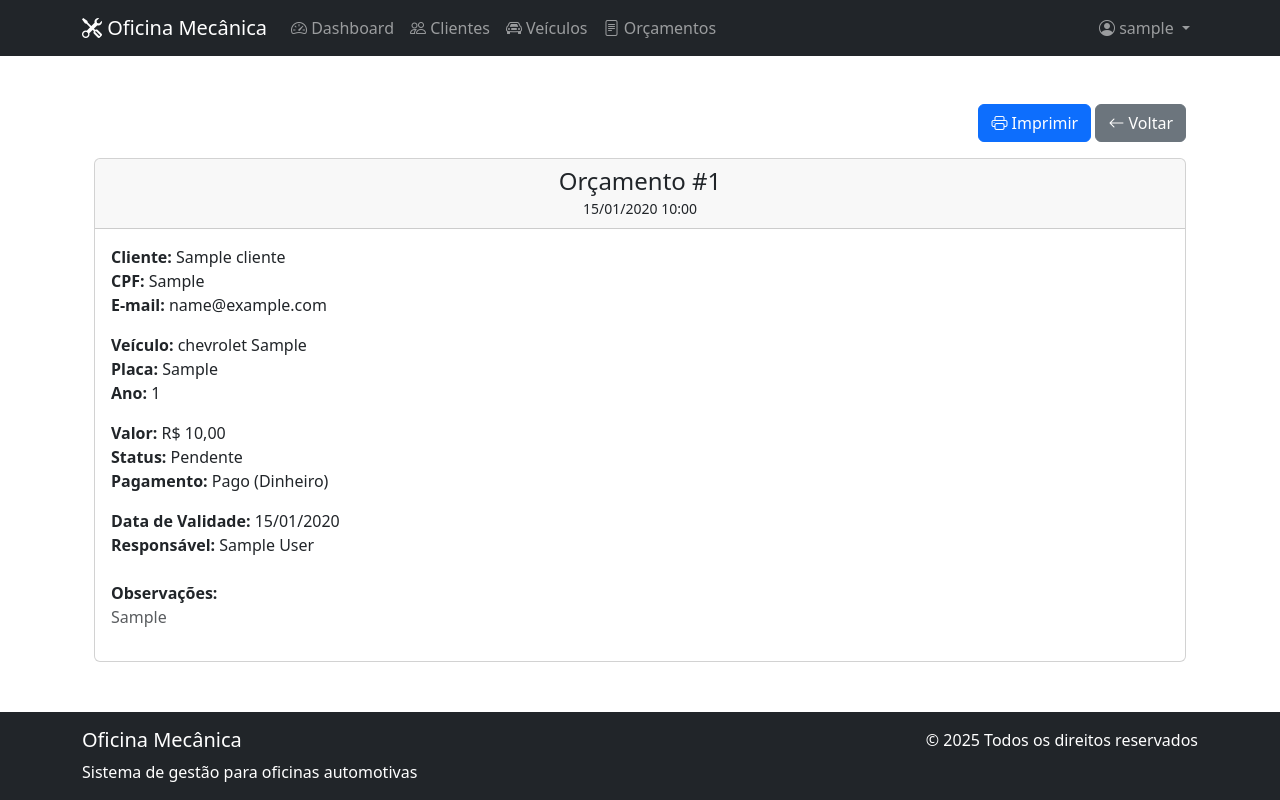
After one commit to silvaludwig/oficinaSys, a Django app: page /orcamentos/1/imprimir/ in a window 1280 px wide. The commit adds this page. Run offline with Django 5.2, Linux system fonts and the light colour scheme; a user stored in the database is signed in; tables that the repository leaves empty hold one stand-in row (values such as "Sample post").

Commit message:
cadastros individualizados por usuario, atualização das views e templates

```diff
--- a/oficina/gestao/templates/gestao/orcamento/detalhe.html
+++ b/oficina/gestao/templates/gestao/orcamento/detalhe.html
@@ -97,11 +97,11 @@
             </div>
             <div class="card-body">
                 <h6>Responsável</h6>
-                <p>{{ orcamento.responsavel.get_full_name|default:orcamento.responsavel.username }}</p>
+                <p>{{ orcamento.usuario.get_full_name|default:orcamento.usuario.username }}</p>
 
                 <h6 class="mt-3">Ações</h6>
                 <div class="d-grid gap-2">
-                    <a href="#" class="btn btn-outline-primary">
+                    <a href="{% url 'imprimir_orcamento' orcamento.id %}" class="btn btn-outline-primary">
                         <i class="bi bi-printer"></i> Imprimir Orçamento
                     </a>
                     {% if not orcamento.foi_pago %}
--- /dev/null
+++ b/oficina/gestao/templates/gestao/orcamento/imprimir.html
@@ -0,0 +1,70 @@
+{% extends "gestao/base.html" %}
+
+{% block title %}Impressão do Orçamento #{{ orcamento.id }}{% endblock %}
+
+{% block content %}
+<style>
+@media print {
+    .no-print {
+        display: none;
+    }
+    body {
+        margin: 0;
+    }
+}
+</style>
+
+<div class="container mt-4">
+    <div class="text-end no-print mb-3">
+        <button onclick="window.print()" class="btn btn-primary">
+            <i class="bi bi-printer"></i> Imprimir
+        </button>
+        <a href="{% url 'detalhe_orcamento' orcamento.id %}" class="btn btn-secondary">
+            <i class="bi bi-arrow-left"></i> Voltar
+        </a>
+    </div>
+
+    <div class="card">
+        <div class="card-header text-center">
+            <h4 class="mb-0">Orçamento #{{ orcamento.id }}</h4>
+            <small>{{ orcamento.data_cadastro|date:"d/m/Y H:i" }}</small>
+        </div>
+        <div class="card-body">
+            <div class="mb-3">
+                <strong>Cliente:</strong> {{ orcamento.cliente.nome }}<br>
+                <strong>CPF:</strong> {{ orcamento.cliente.cpf }}<br>
+                <strong>E-mail:</strong> {{ orcamento.cliente.email|default:"-" }}
+            </div>
+
+            <div class="mb-3">
+                <strong>Veículo:</strong> {{ orcamento.veiculo.marca }} {{ orcamento.veiculo.modelo }}<br>
+                <strong>Placa:</strong> {{ orcamento.veiculo.placa|default:"Não informada" }}<br>
+                <strong>Ano:</strong> {{ orcamento.veiculo.ano_fabricacao }}
+            </div>
+
+            <div class="mb-3">
+                <strong>Valor:</strong> R$ {{ orcamento.valor }}<br>
+                <strong>Status:</strong> {{ orcamento.get_status_display }}<br>
+                <strong>Pagamento:</strong>
+                {% if orcamento.foi_pago %}
+                    Pago ({{ orcamento.get_forma_pagamento_display }})
+                {% else %}
+                    Pendente
+                {% endif %}
+            </div>
+
+            <div class="mb-3">
+                <strong>Data de Validade:</strong> {{ orcamento.data_validade|date:"d/m/Y" }}<br>
+                <strong>Responsável:</strong> {{ orcamento.usuario.get_full_name|default:orcamento.usuario.username }}
+            </div>
+
+            {% if orcamento.observacoes %}
+            <div class="mt-4">
+                <strong>Observações:</strong>
+                <p class="text-muted">{{ orcamento.observacoes }}</p>
+            </div>
+            {% endif %}
+        </div>
+    </div>
+</div>
+{% endblock %}
--- a/oficina/gestao/urls.py
+++ b/oficina/gestao/urls.py
@@ -6,6 +6,7 @@ from .views import (
     BuscaClienteView,
     OrcamentoDetailView,
     custom_logout,
+    imprimir_orcamento,
 )
 
 urlpatterns = [
@@ -33,6 +34,7 @@ urlpatterns = [
     path("orcamentos/editar/<int:id>/", views.editar_orcamento, name="editar_orcamento"),
     path("orcamentos/excluir/<int:id>/", views.excluir_orcamento, name="excluir_orcamento"),
     path("orcamentos/<int:pk>/", OrcamentoDetailView.as_view(), name="detalhe_orcamento"),
+    path("orcamentos/<int:id>/imprimir/", views.imprimir_orcamento, name="imprimir_orcamento"),
     path("orcamentos/relatorio/", views.relatorio_orcamentos, name="relatorio_orcamentos"),
 
     # Autenticação
--- a/oficina/gestao/views.py
+++ b/oficina/gestao/views.py
@@ -1,17 +1,16 @@
+from django.contrib import messages
+from django.views.decorators.http import require_POST
+from django.contrib.auth.decorators import login_required
+from django.contrib.auth import login, logout, authenticate
+from django.shortcuts import render, redirect, get_object_or_404
+from django.db.models import Q
 from django.http import JsonResponse
-from django.shortcuts import render, redirect, get_object_or_404
-from django.contrib.auth.decorators import login_required
-from django.contrib import messages
-from django.contrib.auth import login, authenticate
+from django.contrib.auth.models import User
 from .models import Veiculo, Orcamento, Cliente
+from django.views.generic import ListView, DetailView
+from django.contrib.auth.mixins import LoginRequiredMixin
 from .forms import VeiculoForm, ClienteForm, CadastroUsuarioForm, OrcamentoForm
-from django.db.models import Q
-from django.contrib.auth.mixins import LoginRequiredMixin
-from django.views.generic import ListView, DetailView
 
-from django.contrib.auth import logout
-from django.views.decorators.http import require_POST
-from django.shortcuts import redirect
 
 @require_POST
 def custom_logout(request):
@@ -49,25 +48,32 @@ def cadastro_usuario(request):
 # Views Protegidas (requerem login)
 @login_required
 def lista_veiculos(request):
-    veiculos = Veiculo.objects.all().order_by('-id')
+    veiculos = Veiculo.objects.filter(usuario=request.user).order_by('-id')
     return render(request, "gestao/veiculo/lista.html", {'veiculos': veiculos})
 
 @login_required
 def lista_clientes(request):
-    clientes = Cliente.objects.all().order_by('-id')
+    clientes = Cliente.objects.filter(usuario=request.user).order_by('-id')
     return render(request, "gestao/cliente/lista.html", {'clientes': clientes})
 
 @login_required
 def lista_orcamentos(request):
-    orcamentos = Orcamento.objects.all().order_by('-data_cadastro')
+    orcamentos = Orcamento.objects.filter(usuario=request.user).order_by('-data_cadastro')
     return render(request, "gestao/orcamento/lista.html", {'orcamentos': orcamentos})
+
+@login_required
+def imprimir_orcamento(request, id):
+    orcamento = get_object_or_404(Orcamento, id=id, usuario=request.user)
+    return render(request, 'gestao/orcamento/imprimir.html', {'orcamento': orcamento})
 
 @login_required
 def novo_veiculo(request):
     if request.method == "POST":
         form = VeiculoForm(request.POST)
         if form.is_valid():
-            veiculo = form.save()
+            veiculo = form.save(commit=False)
+            veiculo.usuario = request.user  # Associa o veículo ao usuário logado
+            veiculo.save()
             messages.success(request, "Veículo cadastrado com sucesso!")
             return redirect('lista_veiculos')
     else:
@@ -79,9 +85,13 @@ def novo_cliente(request):
     if request.method == "POST":
         form = ClienteForm(request.POST)
         if form.is_valid():
-            cliente = form.save()
+            cliente = form.save(commit=False)
+            cliente.usuario = request.user  # Associa o cliente ao usuário logado
+            cliente.save()
             messages.success(request, "Cliente cadastrado com sucesso!")
             return redirect('lista_clientes')
+        else:
+            print(form.errors)  # 👈 Mostra no terminal o motivo da falha
     else:
         form = ClienteForm()
     return render(request, "gestao/cliente/formulario.html", {'form': form, 'titulo': 'Novo Cliente'})
@@ -92,7 +102,7 @@ def novo_orcamento(request):
         form = OrcamentoForm(request.POST)
         if form.is_valid():
             orcamento = form.save(commit=False)
-            orcamento.responsavel = request.user
+            orcamento.usuario = request.user
             orcamento.save()
             messages.success(request, "Orçamento criado com sucesso!")
             return redirect('lista_orcamentos')
@@ -114,7 +124,9 @@ def editar_veiculo(request, id):
     if request.method == "POST":
         form = VeiculoForm(request.POST, instance=veiculo)
         if form.is_valid():
-            form.save()
+            veiculo = form.save(commit=False)
+            veiculo.usuario = request.user  # Atualiza o usuário logado
+            veiculo.save()
             messages.success(request, "Veículo atualizado com sucesso!")
             return redirect('lista_veiculos')
     else:
@@ -127,7 +139,9 @@ def editar_cliente(request, id):
     if request.method == "POST":
         form = ClienteForm(request.POST, instance=cliente)
         if form.is_valid():
-            form.save()
+            cliente = form.save(commit=False)
+            cliente.usuario = request.user  # Atualiza o usuário logado
+            cliente.save()
             messages.success(request, "Cliente atualizado com sucesso!")
             return redirect('lista_clientes')
     else:
@@ -140,8 +154,8 @@ def editar_orcamento(request, id):
     if request.method == "POST":
         form = OrcamentoForm(request.POST, instance=orcamento)
         if form.is_valid():
-            form.save()
-            orcamento.responsavel = request.user
+            orcamento = form.save(commit=False)
+            orcamento.usuario = request.user
             orcamento.save()
             messages.success(request, "Orçamento atualizado com sucesso!")
             return redirect('lista_orcamentos')
@@ -151,7 +165,7 @@ def editar_orcamento(request, id):
 
 @login_required
 def excluir_veiculo(request, id):
-    veiculo = get_object_or_404(Veiculo, id=id)
+    veiculo = get_object_or_404(Veiculo, id=id, usuario=request.user)
     if request.method == "POST":
         veiculo.delete()
         messages.success(request, "Veículo excluído com sucesso!")
@@ -160,7 +174,7 @@ def excluir_veiculo(request, id):
 
 @login_required
 def excluir_cliente(request, id):
-    cliente = get_object_or_404(Cliente, id=id)
+    cliente = get_object_or_404(Cliente, id=id, usuario=request.user)
     if request.method == "POST":
         cliente.delete()
         messages.success(request, "Cliente excluído com sucesso!")
@@ -169,7 +183,7 @@ def excluir_cliente(request, id):
 
 @login_required
 def excluir_orcamento(request, id):
-    orcamento = get_object_or_404(Orcamento, id=id)
+    orcamento = get_object_or_404(Orcamento, id=id, usuario=request.user)
     if request.method == "POST":
         orcamento.delete()
         messages.success(request, "Orçamento excluído com sucesso!")
@@ -185,12 +199,15 @@ class BuscaClienteView(LoginRequiredMixin, ListView):
 
     def get_queryset(self):
         query = self.request.GET.get('q')
+        base_query = Cliente.objects.filter(usuario=self.request.user)  # 👈 Filtro essencial
+
         if query:
-            return Cliente.objects.filter(
+            return base_query.filter(
                 Q(nome__icontains=query) |
                 Q(cpf__icontains=query) |
                 Q(email__icontains=query))
-        return Cliente.objects.all().order_by('-data_cadastro')
+
+        return base_query.order_by('-data_cadastro')
 
 # View detalhada para orçamento
 class OrcamentoDetailView(LoginRequiredMixin, DetailView):
@@ -205,25 +222,10 @@ class OrcamentoDetailView(LoginRequiredMixin, DetailView):
 
 
 @login_required
-def dashboard(request):
-    total_clientes = Cliente.objects.count()
-    total_veiculos = Veiculo.objects.count()
-    total_orcamentos = Orcamento.objects.count()
-    orcamentos_pendentes = Orcamento.objects.filter(status='pendente').count()
-
-    context = {
-        'total_clientes': total_clientes,
-        'total_veiculos': total_veiculos,
-        'total_orcamentos': total_orcamentos,
-        'orcamentos_pendentes': orcamentos_pendentes,
-    }
-    return render(request, 'gestao/dashboard.html', context)
-
-@login_required
 def detalhe_cliente(request, id):
-    cliente = get_object_or_404(Cliente, id=id)
-    veiculos = cliente.veiculos.all()
-    orcamentos = cliente.orcamentos.all()
+    cliente = get_object_or_404(Cliente, id=id, usuario=request.user)
+    veiculos = cliente.veiculos.filter(usuario=request.user)
+    orcamentos = cliente.orcamentos.filter(usuario=request.user)
 
     return render(request, 'gestao/cliente/detalhe.html', {
         'cliente': cliente,
@@ -233,8 +235,8 @@ def detalhe_cliente(request, id):
 
 @login_required
 def detalhe_veiculo(request, id):
-    veiculo = get_object_or_404(Veiculo, id=id)
-    orcamentos = veiculo.orcamentos.all()
+    veiculo = get_object_or_404(Veiculo, id=id, usuario=request.user)
+    orcamentos = veiculo.orcamentos.filter(usuario=request.user)
 
     return render(request, 'gestao/veiculo/detalhe.html', {
         'veiculo': veiculo,
@@ -243,7 +245,7 @@ def detalhe_veiculo(request, id):
 
 @login_required
 def relatorio_orcamentos(request):
-    orcamentos = Orcamento.objects.all()
+    orcamentos = Orcamento.objects.filter(usuario=request.user)
     total = sum(o.valor for o in orcamentos if o.foi_pago)
 
     return render(request, 'gestao/orcamento/relatorio.html', {
@@ -266,20 +268,39 @@ def api_clientes(request):
     termo = request.GET.get('q')
     if termo:
         clientes = Cliente.objects.filter(
-            Q(nome__icontains=termo) | Q(cpf__icontains=termo))
+            Q(nome__icontains=termo) | Q(cpf__icontains=termo), usuario=request.user)
         results = [{'id': c.id, 'text': f'{c.nome} (CPF: {c.cpf})'} for c in clientes]
         return JsonResponse({'results': results})
     return JsonResponse({'results': []})
 
 # Dashboard View
+# @login_required
+# def dashboard(request):
+#     total_clientes = Cliente.objects.count()
+#     total_veiculos = Veiculo.objects.count()
+#     total_orcamentos = Orcamento.objects.count()
+#     orcamentos_pendentes = Orcamento.objects.filter(status='pendente').count()
+#     ultimos_orcamentos = Orcamento.objects.all().order_by('-data_cadastro')[:5]
+#     ultimos_clientes = Cliente.objects.all().order_by('-data_cadastro')[:5]
+
+#     context = {
+#         'total_clientes': total_clientes,
+#         'total_veiculos': total_veiculos,
+#         'total_orcamentos': total_orcamentos,
+#         'orcamentos_pendentes': orcamentos_pendentes,
+#         'ultimos_orcamentos': ultimos_orcamentos,
+#         'ultimos_clientes': ultimos_clientes,
+#     }
+#     return render(request, 'gestao/dashboard.html', context)
+
 @login_required
 def dashboard(request):
-    total_clientes = Cliente.objects.count()
-    total_veiculos = Veiculo.objects.count()
-    total_orcamentos = Orcamento.objects.count()
-    orcamentos_pendentes = Orcamento.objects.filter(status='pendente').count()
-    ultimos_orcamentos = Orcamento.objects.all().order_by('-data_cadastro')[:5]
-    ultimos_clientes = Cliente.objects.all().order_by('-data_cadastro')[:5]
+    total_clientes = Cliente.objects.filter(usuario=request.user).count()
+    total_veiculos = Veiculo.objects.filter(usuario=request.user).count()
+    total_orcamentos = Orcamento.objects.filter(usuario=request.user).count()
+    orcamentos_pendentes = Orcamento.objects.filter(usuario=request.user, status='pendente').count()
+    ultimos_orcamentos = Orcamento.objects.filter(usuario=request.user).order_by('-data_cadastro')[:5]
+    ultimos_clientes = Cliente.objects.filter(usuario=request.user).order_by('-data_cadastro')[:5]
 
     context = {
         'total_clientes': total_clientes,
```
Also changed, not shown: oficina/gestao/forms.py (+6 -4 lines), oficina/gestao/models.py (+10 -7 lines), oficina/gestao/templates/gestao/cliente/formulario.html (+30 -0 lines), oficina/gestao/migrations/0004_remove_orcamento_responsavel_cliente_usuario_and_more.py (added), oficina/gestao/migrations/0005_alter_cliente_usuario_alter_orcamento_usuario_and_more.py (added), oficina/gestao/migrations/0006_alter_cliente_usuario_alter_orcamento_usuario_and_more.py (added).
